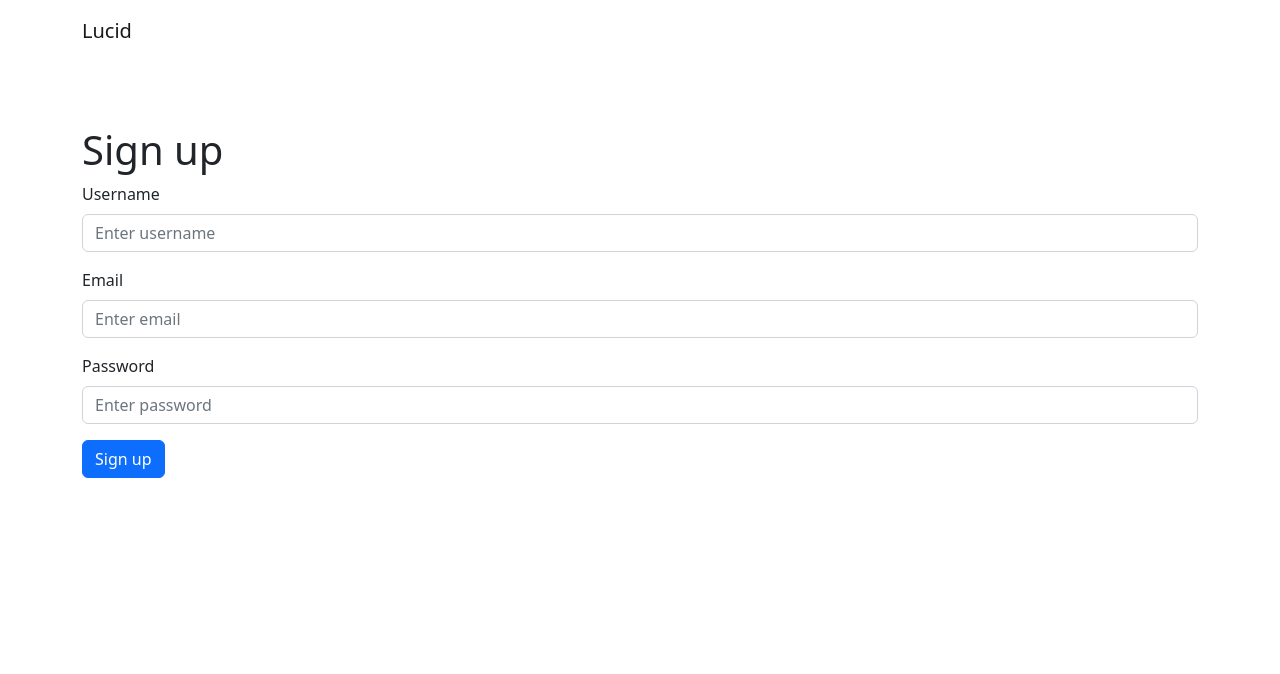
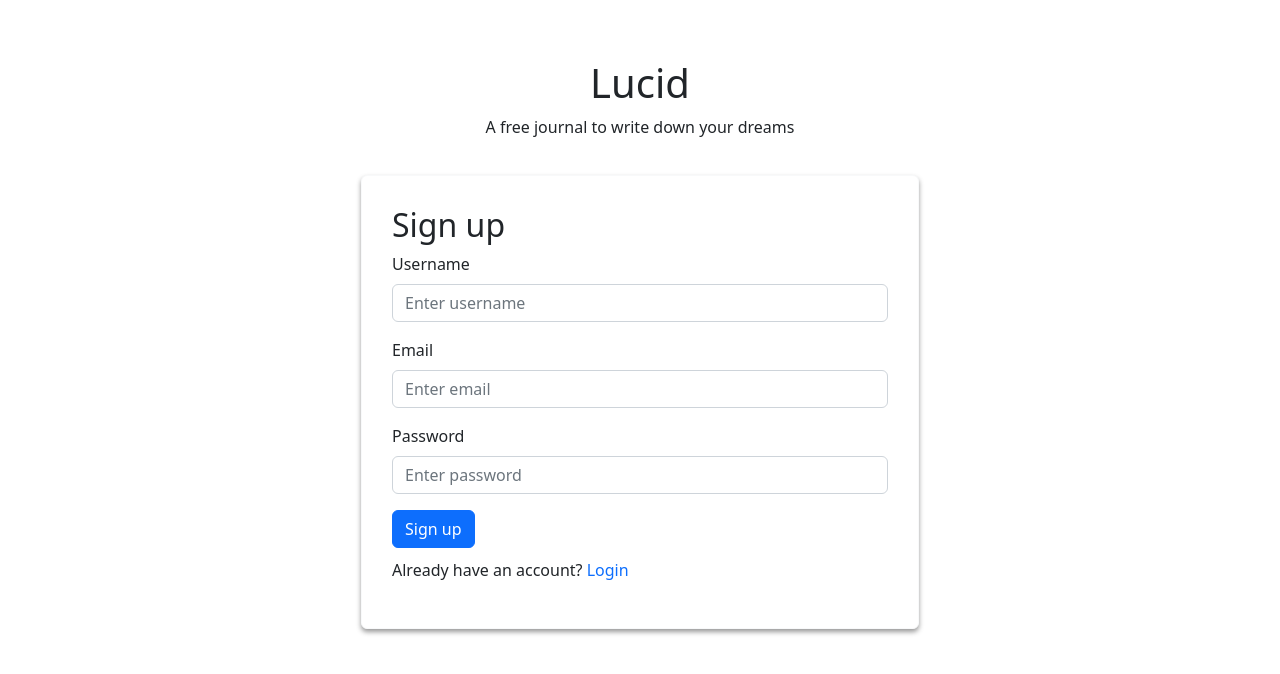
Before and after one commit to johnsonduong/lucid, a React (Create React App) app in the folder client/: page /register in a window 1280 px wide. Shown: the top 674 px of the page. Built offline with nearby package versions, Linux system fonts and the light colour scheme.

Commit message:
Redesign login and register page

```diff
--- a/client/src/App.js
+++ b/client/src/App.js
@@ -14,7 +14,7 @@ function App() {
   const { user } = useContext(Context);
   return (
     <div className="container">
-      <CustomNavbar />
+      {user && <CustomNavbar />}
       <br />
       <Routes>
         <Route path="/" exact element={user ? <PostsList /> : <Login />} />
--- a/client/src/components/CustomNavbar.js
+++ b/client/src/components/CustomNavbar.js
@@ -20,20 +20,16 @@ function CustomNavbar() {
           <Nav defaultActiveKey="/">
             <Nav.Item>
               <Nav.Link href="/">
-                {user && (
                 <Button variant="outline-dark" style={{ border: "none" }}>
                   Home
                 </Button>
-                )}
               </Nav.Link>
             </Nav.Item>
             <Nav.Item>
               <Nav.Link href="/login" onClick={handleLogout}>
-                {user && (
                 <Button variant="outline-secondary" style={{ border: "none" }}>
                   Logout
                 </Button>
-                )}
               </Nav.Link>
             </Nav.Item>
           </Nav>
--- a/client/src/components/Login.js
+++ b/client/src/components/Login.js
@@ -2,6 +2,8 @@ import { React, useState, useRef, useContext } from "react";
 import { Link } from "react-router-dom";
 import { Context } from "../context/Context";
 import Button from "react-bootstrap/Button";
+import { Container, Card } from "react-bootstrap";
+
 import Form from "react-bootstrap/Form";
 import axios from "axios";
 
@@ -26,8 +28,11 @@ function Login() {
   };
 
   return (
-    <div>
-      <h1>Login</h1>
+    <div style={{ display: "flex", flexDirection: "column", justifyContent: "center", alignItems: "center", height: "80vh" }}>
+      <h1>Lucid</h1>
+      <p>A free journal to write down your dreams</p>
+      <Card border="light" style={{ padding: 30, marginTop: 20, width: "50%", boxShadow: "0px 3px 5px #999999" }}>
+        <h2>Login</h2>
         <Form onSubmit={handleSubmit}>
           <Form.Group className="mb-3" controlId="formBasicEmail">
             <Form.Label>Username</Form.Label>
@@ -39,13 +44,17 @@ function Login() {
             <Form.Control type="password" placeholder="Enter password" ref={passwordRef} />
           </Form.Group>
 
-        <Button variant="primary" type="submit" disabled={isFetching}>
+          <Button variant="primary" type="submit" disabled={isFetching} style={{ marginBottom: 10 }}>
             Login
           </Button>
-        <Link className="link" to="/register">
-          Register
+          <p>
+            Don't have an account yet?{" "}
+            <Link to="/register" style={{ textDecoration: "none" }}>
+              Sign up
             </Link>
+          </p>
         </Form>
+      </Card>
     </div>
   );
 }
--- a/client/src/components/PostsList.js
+++ b/client/src/components/PostsList.js
@@ -37,7 +37,9 @@ function PostsList() {
 
   return (
     <div>
-      <h1 className="mb-5 display-6">Welcome back, {user.username}</h1>
+      <h1 className="mb-5 display-6">
+        Good to see you again, <span style={{ fontWeight: "bold" }}>{user.username}</span>
+      </h1>
       <Link to={"/create"}>
         <Button className="my-1">New Entry</Button>
       </Link>
--- a/client/src/components/Register.js
+++ b/client/src/components/Register.js
@@ -2,6 +2,8 @@ import { React, useState } from "react";
 import Button from "react-bootstrap/Button";
 import Form from "react-bootstrap/Form";
 import axios from "axios";
+import { Container, Card } from "react-bootstrap";
+import { Link } from "react-router-dom";
 
 function Register() {
   const [username, setUsername] = useState("");
@@ -25,9 +27,11 @@ function Register() {
   };
 
   return (
-    <div>
-      <h1>Sign up</h1>
-
+    <div style={{ display: "flex", flexDirection: "column", justifyContent: "center", alignItems: "center", height: "80vh" }}>
+      <h1>Lucid</h1>
+      <p>A free journal to write down your dreams</p>
+      <Card border="light" style={{ padding: 30, marginTop: 20, width: "50%", boxShadow: "0px 3px 5px #999999" }}>
+        <h2>Sign up</h2>
         <Form onSubmit={handleSubmit}>
           <Form.Group className="mb-3" controlId="formBasicEmail">
             <Form.Label>Username</Form.Label>
@@ -44,11 +48,17 @@ function Register() {
             <Form.Control type="password" placeholder="Enter password" onChange={(e) => setPassword(e.target.value)} />
           </Form.Group>
 
-        <Button variant="primary" type="submit">
+          <Button variant="primary" type="submit" style={{ marginBottom: 10 }}>
             Sign up
           </Button>
+          <p>
+            Already have an account?{" "}
+            <Link to="/login" style={{ textDecoration: "none" }}>
+              Login
+            </Link>
+          </p>
         </Form>
-      {error && <span style={{ color: "red", marginTop: "10px" }}>Something went wrong!</span>}
+      </Card>
     </div>
   );
 }
--- a/client/src/index.css
+++ b/client/src/index.css
@@ -1,11 +1,15 @@
 body {
   margin: 0;
+  padding: 0;
   font-family: -apple-system, BlinkMacSystemFont, 'Segoe UI', 'Roboto', 'Oxygen',
     'Ubuntu', 'Cantarell', 'Fira Sans', 'Droid Sans', 'Helvetica Neue',
     sans-serif;
   -webkit-font-smoothing: antialiased;
   -moz-osx-font-smoothing: grayscale;
+  width: 100vw;
+  height: 100vh;
 }
+
 
 code {
   font-family: source-code-pro, Menlo, Monaco, Consolas, 'Courier New',
```
Lines whose indentation alone changed are shown as unchanged.
